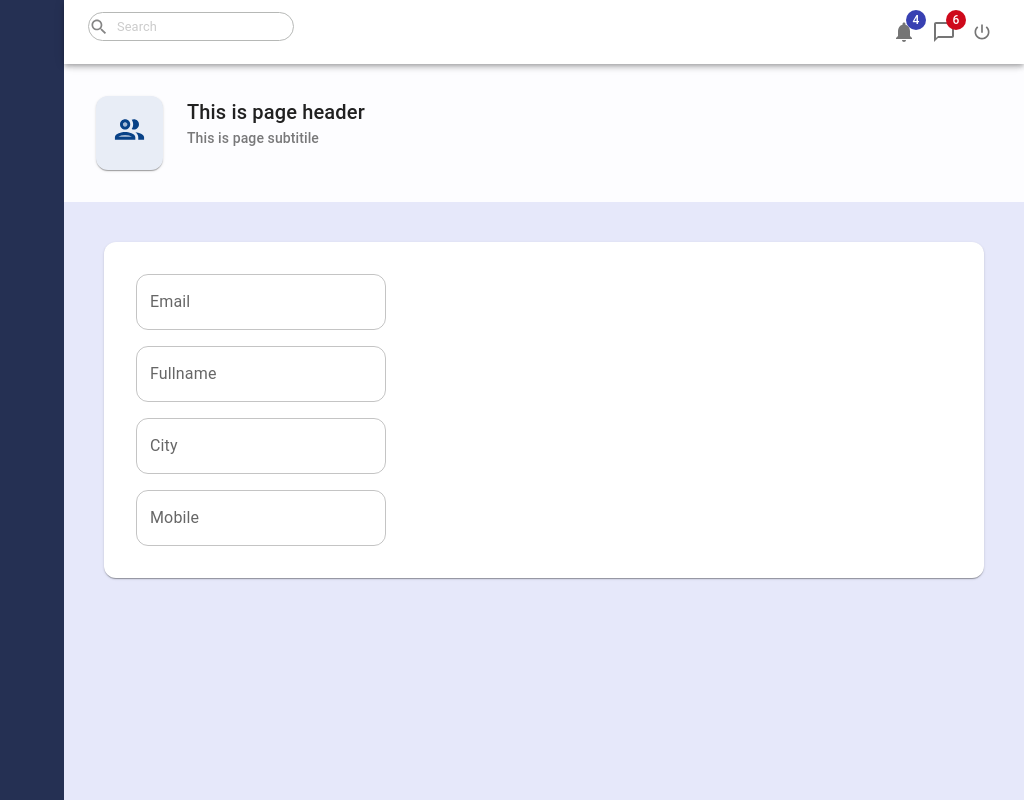
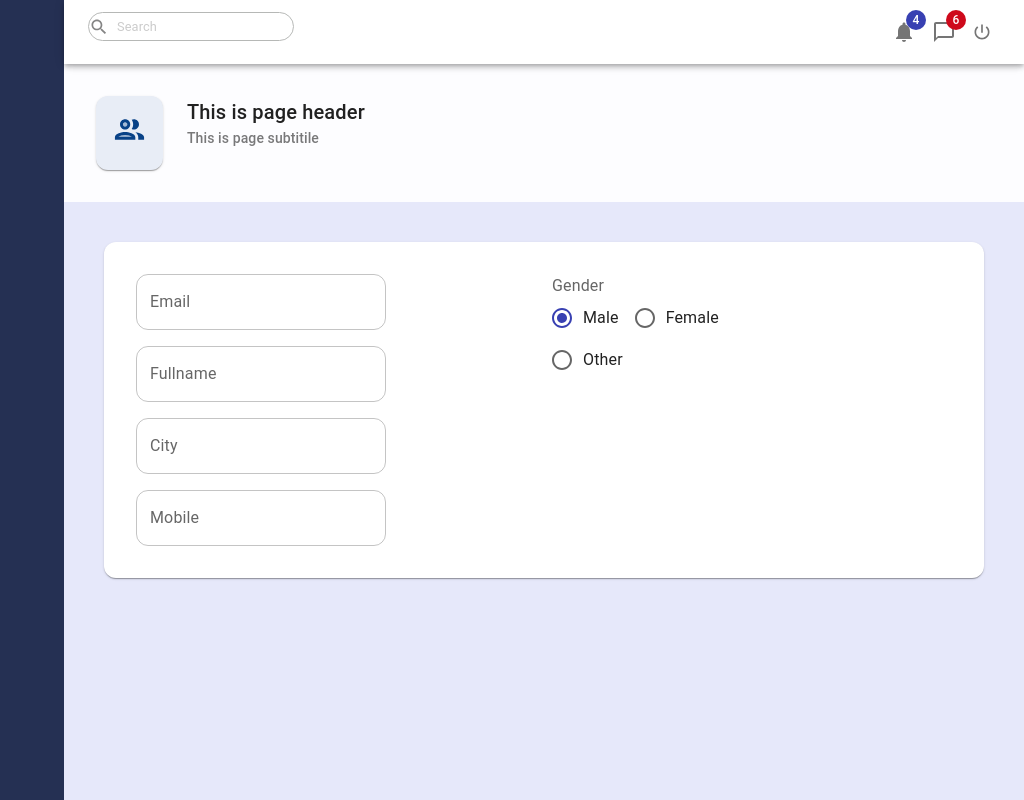
Before and after one commit to Bhubanesh/MuiForm, a React (Create React App) app: page / in a window 1280 px wide. Shown: the whole page, without its empty margins (256-1280 px from the left). Built offline with nearby package versions, Linux system fonts and the light colour scheme.

Commit message:
added the radioGroup for genders

```diff
--- /dev/null
+++ b/src/controls/Control.jsx
@@ -0,0 +1,9 @@
+import Input from "./Input";
+import RadioGroup from "./RadioGroup";
+
+const Control = {
+  Input,
+  RadioGroup
+};
+
+export default Control;
--- a/src/control/Input.jsx
+++ b/src/controls/Input.jsx
@@ -2,7 +2,7 @@ import { TextField } from '@mui/material'
 import React from 'react'
 
 function Input(props) {
-    const [ name, value , label, variant ]  = props
+    const { name, value , label, variant }  = props;
   return (
     <TextField
     variant = {variant}
@@ -10,7 +10,7 @@ function Input(props) {
     values = {value}
     label = {label}
      />
-  )
+  );
 }
 
 export default Input
--- /dev/null
+++ b/src/controls/RadioGroup.jsx
@@ -0,0 +1,34 @@
+import {
+  FormControl,
+  FormControlLabel,
+  FormLabel,
+  RadioGroup as MuiRadioGroup,
+  Radio,
+} from "@mui/material";
+import React from "react";
+
+const RadioGroup = (props) => {
+  const { name, value, label, onChange, items } = props;
+  return (
+    <FormControl>
+      <FormLabel>{label}</FormLabel>
+      <MuiRadioGroup
+        row
+        name={name}
+        value={value}
+        onChange={onChange}
+      >
+        {items.map((item) => (
+          <FormControlLabel
+            key={item.id}
+            label={item.title}
+            value={item.id}
+            control={<Radio />}
+          />
+        ))}
+      </MuiRadioGroup>
+    </FormControl>
+  );
+};
+
+export default RadioGroup;
--- a/src/page/employee/EmployeeForm.jsx
+++ b/src/page/employee/EmployeeForm.jsx
@@ -1,9 +1,14 @@
-import { Grid, TextField,  } from "@mui/material";
+import { Grid } from "@mui/material";
 import React from "react";
 import { useState } from "react";
 import { useForm, Form } from "../../component/useForm";
+import Control from "../../controls/Control";
 
-
+const genderItems = [
+  { id: "male", title: "Male" },
+  { id: "female", title: "Female" },
+  { id: "other", title: "Other" },
+];
 const initialFValues = {
   fullName: "",
   email: "",
@@ -16,20 +21,49 @@ const initialFValues = {
 };
 
 function EmployeeForm() {
-
-  const { values, setValues, handleInputChange} = useForm(initialFValues)
-
-
-
+  const { values, setValues, handleInputChange } = useForm(initialFValues);
 
   return (
     <Form>
       <Grid container>
         <Grid item xs={6}>
-          <TextField variant='outlined' values={values.fullName} label="Email"  name = "email" onChange={handleInputChange}/>
-          <TextField variant='outlined' values={values.email} label= "Fullname" name = "fullName" onChange={handleInputChange}/>
-          <TextField variant='outlined' values={values.city} label="City"  name = "city" onChange={handleInputChange}/>
-          <TextField variant='outlined' values={values.mobile} label="Mobile"  name = "mobile" onChange={handleInputChange}/>
+          <Control.Input
+            variant="outlined"
+            value={values.fullName}
+            label="Email"
+            name="email"
+            onChange={handleInputChange}
+          />
+          <Control.Input
+            variant="outlined"
+            value={values.email}
+            label="Fullname"
+            name="fullName"
+            onChange={handleInputChange}
+          />
+          <Control.Input
+            variant="outlined"
+            value={values.city}
+            label="City"
+            name="city"
+            onChange={handleInputChange}
+          />
+          <Control.Input
+            variant="outlined"
+            value={values.mobile}
+            label="Mobile"
+            name="mobile"
+            onChange={handleInputChange}
+          />
+        </Grid>
+        <Grid item xs={6}>
+          <Control.RadioGroup
+            name="gender"
+            value={values.gender}
+            label="Gender"
+            onChange={handleInputChange}
+            items={genderItems}
+          />
         </Grid>
       </Grid>
     </Form>
```
